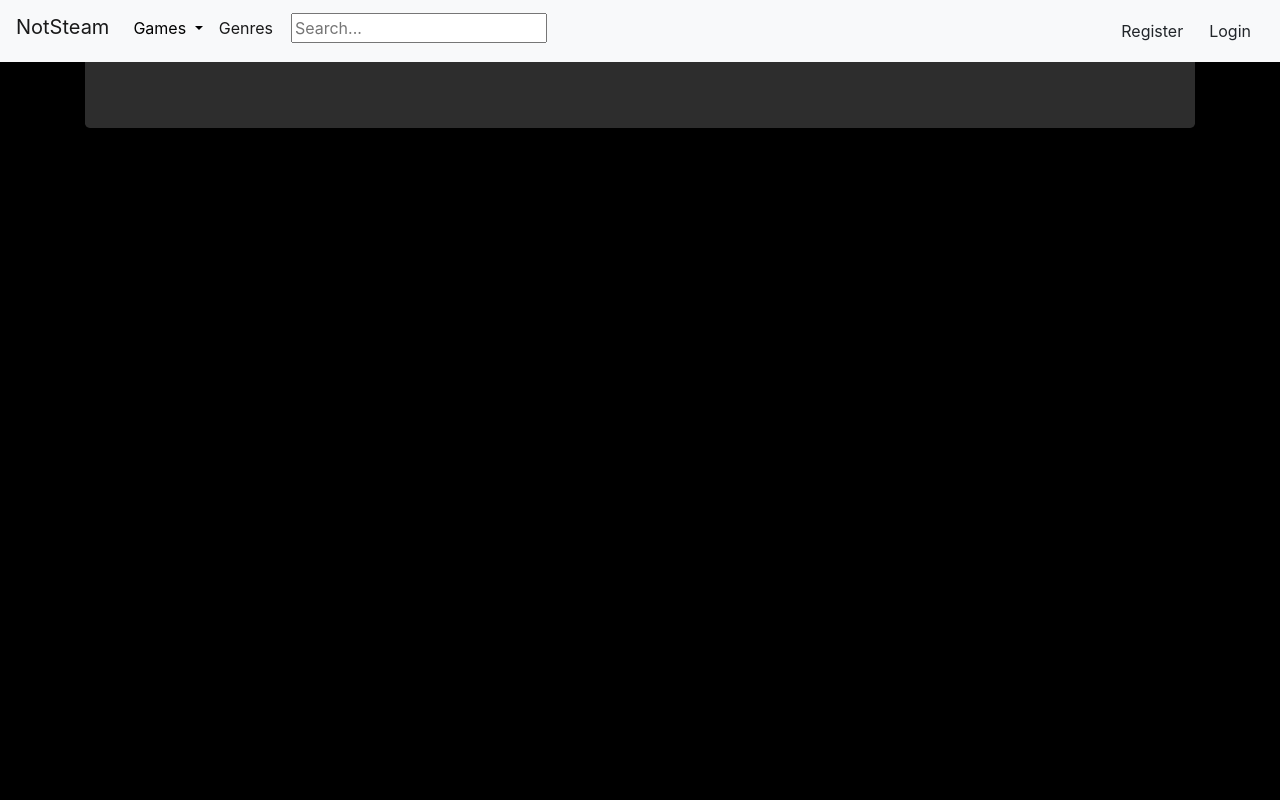
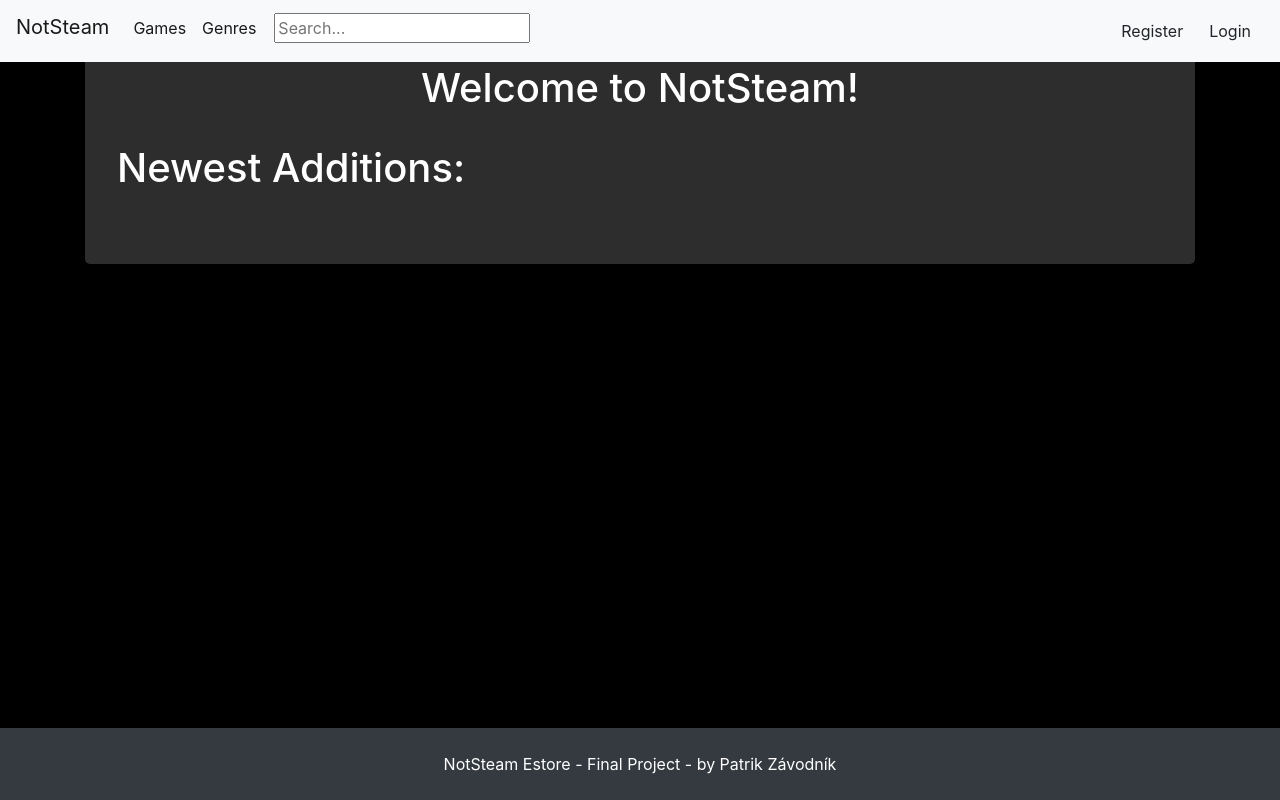
Before and after one commit to Abyssi0n/VideoGameStore-Final_Project_SDA, a Django app: page /search/ in a window 1280 px wide. Run offline with Django 5.2, Linux system fonts and the light colour scheme; some libraries are stand-ins or nearby versions.

Commit message:
Home page

```diff
--- a/accounts/models.py
+++ b/accounts/models.py
@@ -14,7 +14,6 @@
 class Profile(Model):
     user = OneToOneField(User, on_delete=CASCADE)
     nickname = TextField(max_length=32, default=user.name, blank=True)
-    # TODO: image
     biography = TextField(max_length=250, blank=True)
     date_of_birth = DateField()
     owned_games = ManyToManyField(Game, blank=True, related_name='own_game')
--- a/templates/base.html
+++ b/templates/base.html
@@ -1,6 +1,6 @@
 {% load static %}
 
-
+<div style="min-height:100vh;display: flex; flex-direction: column;">
     <head>
         <meta charset="utf-8">
         <meta name="viewport" content="width=device-width, initial-scale=1">
@@ -30,4 +30,8 @@
         </div>
     </div>
 
+
+
     </body>
+    {% include "footer.html" %}
+</div>
--- /dev/null
+++ b/templates/footer.html
@@ -0,0 +1,5 @@
+<footer class="text-center text-white bg-dark p-4" style="margin-top:auto">
+    NotSteam Estore -
+    Final Project -
+    by Patrik Závodník
+</footer>
--- a/templates/navbar.html
+++ b/templates/navbar.html
@@ -5,14 +5,7 @@
   </button>
   <div class="collapse navbar-collapse" id="navbarNavDropdown">
     <ul class="navbar-nav">
-      <li class="nav-item dropdown">
-        <a class="nav-link dropdown-toggle" href="#" id="navbarGamesLink" data-toggle="dropdown" aria-haspopup="true" aria-expanded="false" style="color:black">
-          Games
-        </a>
-        <div class="dropdown-menu" aria-labelledby="navbarDropdownMenuLink">
-          <a class="dropdown-item" href="{% url 'games' %}">List of all games</a>
-        </div>
-      </li>
+        <a class="nav-item nav-link active" href="{% url 'games' %}">Games</a>
         <a class="nav-item nav-link active" href="{% url 'genres' %}">Genres</a>
         {% if user.is_superuser %}
         <li class="nav-item dropdown">
--- a/viewer/templates/home.html
+++ b/viewer/templates/home.html
@@ -5,4 +5,12 @@
 {% endblock %}
 
 {% block content %}
+    <h1 style="text-align:center">Welcome to NotSteam!</h1>
+    <br>
+    <h1>Newest Additions:</h1>
+        {% for game in newgames %}
+            <li>
+                <a href="{% url 'game' game.id %}">{{ game }}</a>
+            </li>
+        {% endfor %}
 {% endblock %}
--- a/viewer/views.py
+++ b/viewer/views.py
@@ -5,7 +5,7 @@
 from django.urls import reverse_lazy
 from django.views import View
 from django.views.generic import ListView, DetailView, CreateView, UpdateView, DeleteView
-from django.db.models import Q
+from django.db.models import Q, Count
 
 from accounts.models import Profile
 from viewer.forms import GameModelForm, GenreModelForm, PublisherModelForm, DeveloperModelForm, ImageModelForm
@@ -13,7 +13,10 @@
 
 
 def home(request):
-    return render(request, 'home.html')
+    newgames_ = Game.objects.order_by("-pk")[:5]
+    context = {"newgames": newgames_,
+               }
+    return render(request, 'home.html', context)
 
 
 class GenresListView(ListView):
```
Also changed, not shown: db.sqlite3. Lines whose indentation alone changed are shown as unchanged.
